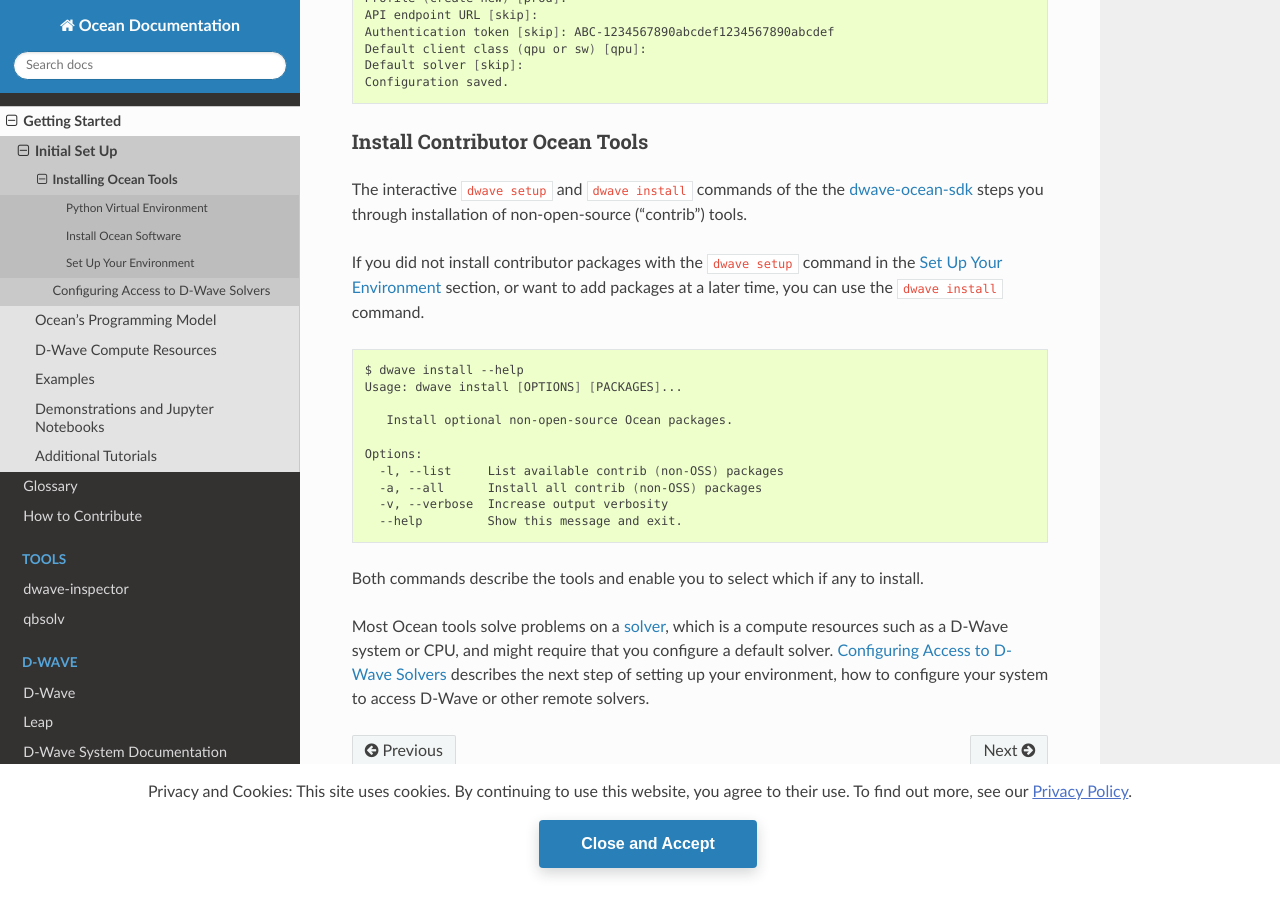
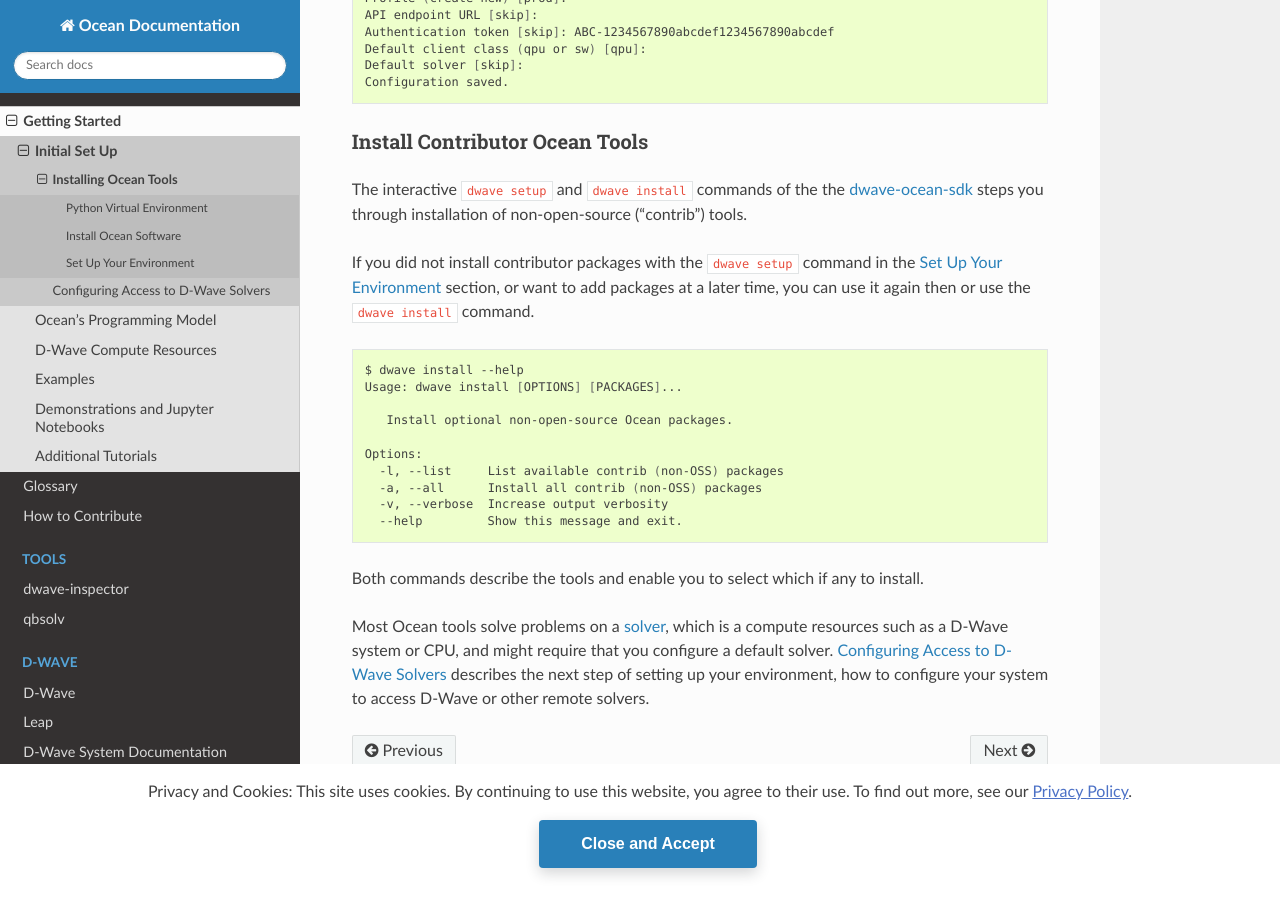
Before and after one commit to dwavesystems/dwave-ocean-sdk, a Sphinx documentation site: the page built from docs/overview/install.rst, in a window 1280 px wide and 900 px high, scrolled down 2848 px. Built offline with Sphinx 7.4.7 and the Read the Docs theme 2.0.0, drawn with Linux system fonts in a browser that asks for light colours; pages that are not in the unit, such as notebooks, are missing from menus; the version number could not be read and is left out.

Commit message:
Comments from @randomir

```diff
--- a/docs/overview/install.rst
+++ b/docs/overview/install.rst
@@ -170,7 +170,7 @@
 
 If you did not install contributor packages with the :code:`dwave setup` command
 in the :ref:`dwave_setup` section, or want to add packages at a later time, you
-can use the :code:`dwave install` command.
+can use it again then or use the :code:`dwave install` command.
 
 .. code-block:: bash
 
```
